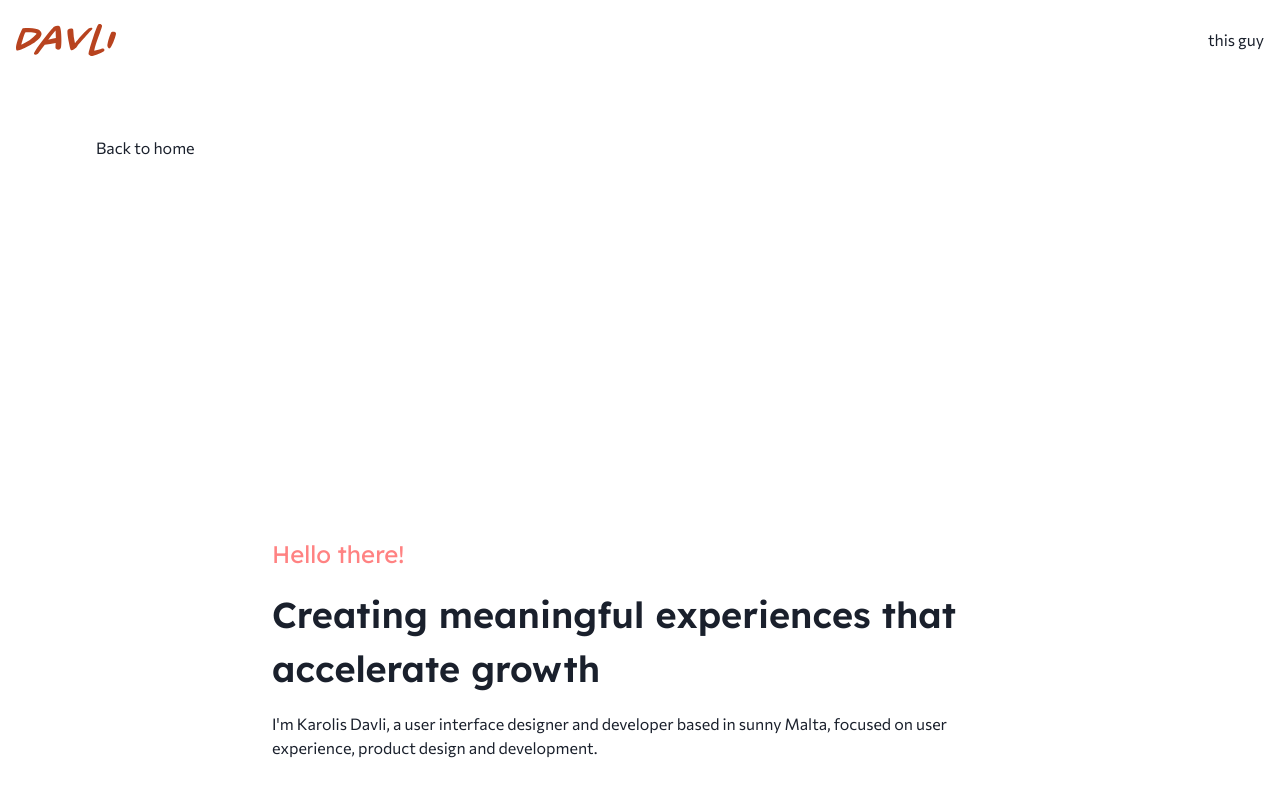
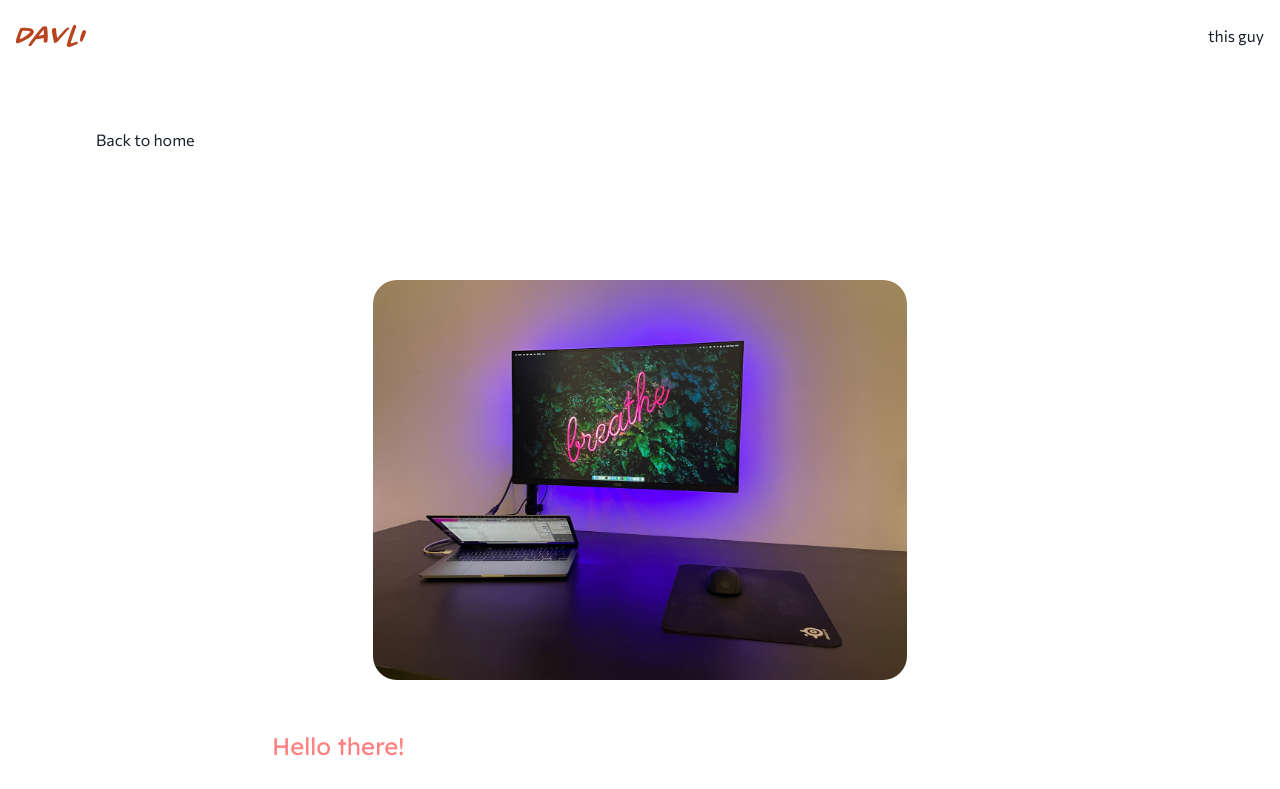
Before and after one commit to KarolisDavli/davli, a Next.js app: page /about in a window 1280 px wide. Shown: the top 789 px of the page. Built offline with nearby package versions, Linux system fonts and the light colour scheme.

Commit message:
Logo size, arrow animation, about image

```diff
--- a/components/Navbar.tsx
+++ b/components/Navbar.tsx
@@ -19,7 +19,7 @@ export default function Navbar() {
         >
           <Link href="/">
             <a>
-              <Image src="/logo.svg" alt="logo image" />
+              <Image maxW="70px" src="/logo.svg" alt="logo image" />
             </a>
           </Link>
           <Link href="/about">
--- a/pages/about.tsx
+++ b/pages/about.tsx
@@ -34,27 +34,16 @@ export default function Abount() {
       <Meta title="Davli" />
       <FindHome />
       <Container maxW="container.lg" p={{base: "1rem", md: "3rem"}}>
-        <Box
-          borderRadius="2rem"
-          bgImage="/mysetup.jpg"
-          margin="auto"
-          h="200px"
-          w="600px"
-          bgSize="cover"
-          bgAttachment="fixed"
-          bgPos="0% -100%"
-          pos="relative"
-          bgRepeat="no-repeat"
-        >
-          {/* <Image
+        <Box borderRadius="2rem" margin="auto">
+          <Image
             // boxSize={{base: "auto", sm: "auto", md: "600px"}}
             // width={{base: "auto", sm: "auto", md: "auto"}}
-            maxW="auto"
-            maxH="600px"
+            maxH="400px"
             borderRadius="1.5rem"
             src="/mysetup.jpg"
             alt="picture of not me"
-          /> */}
+            m="auto"
+          />
         </Box>
       </Container>
 
```
Also changed, not shown: pages/index.tsx (+6 -9 lines).
